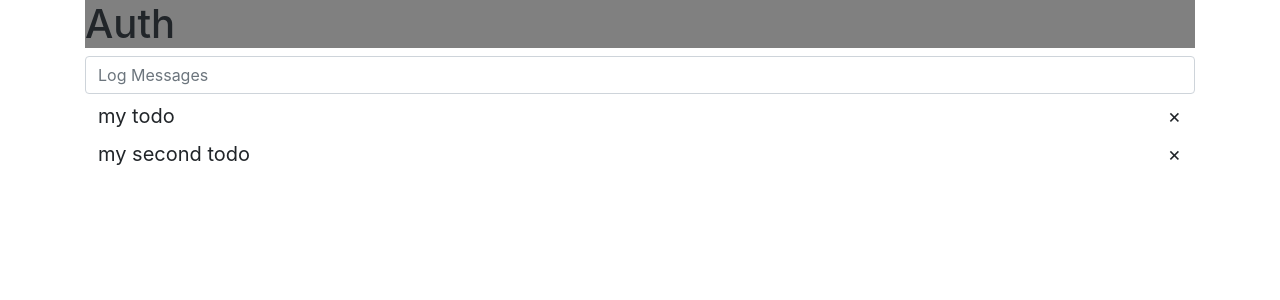
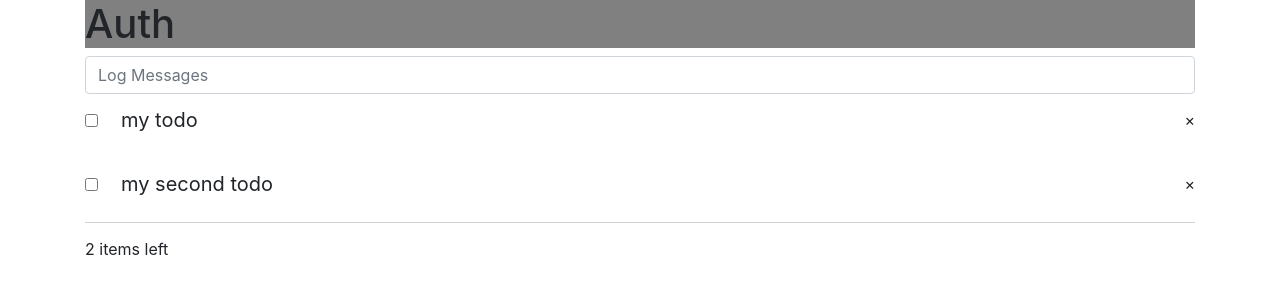
Before and after one commit to Danielmethner/brownbag-vue, a Vue app in the folder brownbag-vue/: page / in a window 1280 px wide. Shown: the top 300 px of the page. Built offline with nearby package versions, Linux system fonts and the light colour scheme.

Commit message:
Add catch for empty todos and enable "cancel edit"

```diff
--- a/brownbag-vue/src/components/Todos.vue
+++ b/brownbag-vue/src/components/Todos.vue
@@ -7,12 +7,31 @@
       v-model="newTodo"
       @keyup.enter="addTodo"
     />
-    <div ref="todoItems" class="todo-item" v-for="(todo, index) in todos" :key="todo.id" >
-      <div>
-      <div class="todo-item-lbl" v-if="!todo.editing" v-on:dblclick="editTodo(todo)" >{{todo.title}}</div>
-      <input class="todo-item-edit form-control" v-focus v-if="todo.editing" type="text" v-model="todo.title" @blur="doneEdit(todo)">
+    <div ref="todoItems" class="todo-item" v-for="(todo, index) in todos" :key="todo.id">
+        <div class="todo-item-left">
+        <input class="todo-item-checkbox" type="checkbox" v-model="todo.completed">
+          <div
+            class="todo-item-lbl"
+            :class="{completed: todo.completed}"
+            v-if="!todo.editing"
+            v-on:dblclick="editTodo(todo)"
+          >{{todo.title}}</div>
+          <input
+            class="todo-item-edit form-control"
+            v-focus
+            v-if="todo.editing"
+            type="text"
+            v-model="todo.title"
+            @blur="doneEdit(todo)"
+            @keyup.esc="cancelEdit(todo)"
+          />
         </div>
       <div class="remove-item" @click="removeTodo(index)">&times;</div>
+
+    </div>
+
+    <div class="extra-container">
+      <div>{{ remaining }} items left</div>
     </div>
   </div>
 </template>
@@ -20,72 +39,109 @@
 <script>
 const focus = {
   inserted(el) {
-    el.focus()
-  },
+    el.focus();
   }
+};
 export default {
   name: "Todos",
   data() {
     return {
       newTodo: "",
       idForTodo: 3,
+      titlePreEdit: "",
       todos: [
         { id: 1, title: "my todo", completed: false, editing: false },
         { id: 2, title: "my second todo", completed: false, editing: false }
       ]
     };
   },
+  computed: {
+    remaining(){
+      return this.todos.filter(todo => !todo.completed).length;
+    }},
   directives: { focus },
   methods: {
     addTodo() {
       if (this.newTodo.length == 0) {
         return;
       }
-      this.todos.push({ id: this.idForTodo, title: this.newTodo,editing: false });
+      this.todos.push({
+        id: this.idForTodo,
+        title: this.newTodo,
+        editing: false
+      });
       this.newTodo = "";
       this.idForTodo++;
     },
+    cancelEdit(todo) {
+      todo.title = this.titlePreEdit;
+      todo.editing = false;
+    },
     editTodo(todo) {
+      this.titlePreEdit = todo.title;
       todo.editing = true;
     },
     doneEdit(todo) {
+      if (todo.title.trim() == "") {
+        todo.title = todo.titlePreEdit;
+      }
       todo.editing = false;
     },
     removeTodo(index) {
-      this.todos.splice(index,1);
+      this.todos.splice(index, 1);
     }
   }
 };
 </script>
-
 <style scoped>
 .todo-item {
+  margin-bottom: 12px;
+  display: flex;
   align-items: center;
   justify-content: space-between;
+  animation-duration: 0.3s;
+}
+  .todo-item-left {
     display: flex;
-  margin-top: 6px;
-  margin-bottom: 6px;
-  font-size:20px;
+    align-items: center;
   }
 .remove-item {
   cursor: pointer;
-  margin-right: 14px;
 }
 .remove-item:hover {
-  color:black;
+  color: black;
   font-weight: 1000;
 }
+.completed {
+      text-decoration: line-through;
+    color: grey;
+}
+
 .todo-item-lbl {
   border: 1px, solid, white;
-margin-left:12px;
   font-size: 20px;
+  margin-left: 12px;
+  padding: 10px;
 }
-.todo-item-edit  {
-  font-size: 20px;
+.todo-item-edit {
+    font-size: 24px;
     color: #2c3e50;
-  margin-left: 12px;
-  width:100%;
+    width: 100%;
     border: 1px solid #ccc;
     font-family: 'Avenir', Helvetica, Arial, sans-serif;
 }
+
+
+  .extra-container {
+    display: flex;
+    align-items: center;
+    justify-content: space-between;
+    font-size: 16px;
+    border-top: 1px solid lightgrey;
+    padding-top: 14px;
+    margin-bottom: 14px;
+  }
+  button {
+    font-size: 14px;
+  }
 </style>
```
Lines whose indentation alone changed are shown as unchanged.
